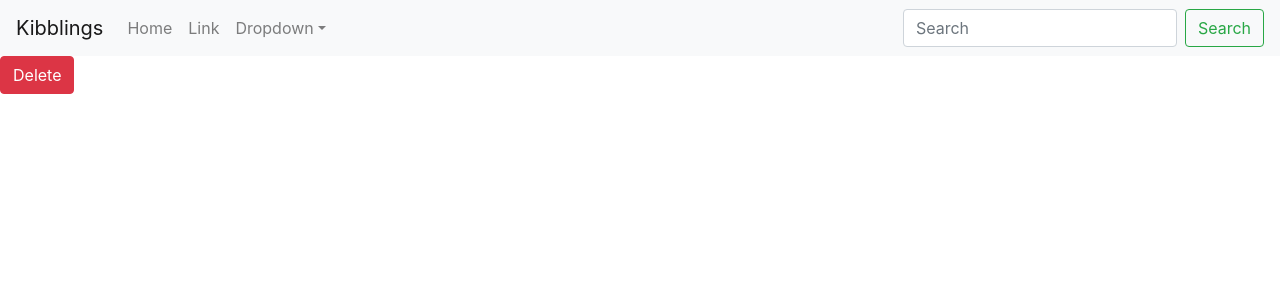
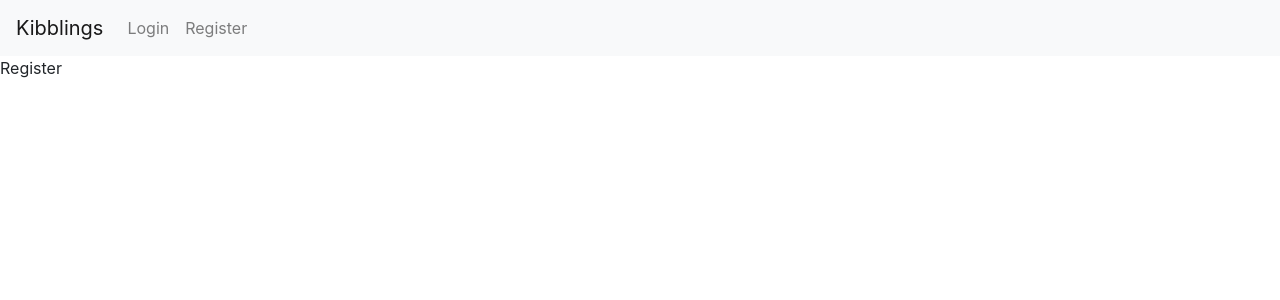
Before and after one commit to shakymary/kibblings, a React (Create React App) app in the folder client/: page /register in a window 1280 px wide. Shown: the top 300 px of the page. Built offline with nearby package versions, Linux system fonts and the light colour scheme.

Commit message:
added reactrouterdom and fix Navbar

```diff
--- a/client/package.json
+++ b/client/package.json
@@ -10,6 +10,7 @@
     "react": "^16.13.1",
     "react-bootstrap": "^1.3.0",
     "react-dom": "^16.13.1",
+    "react-router-dom": "^5.2.0",
     "react-scripts": "3.4.1"
   },
   "scripts": {
--- a/client/src/App.js
+++ b/client/src/App.js
@@ -1,13 +1,21 @@
 import React from "react";
 import NavBar from "./components/NavBar";
 import Btn from "./components/Button";
+import { BrowserRouter, Switch, Route } from "react-router-dom";
+import Register from "./components/Auth/Register";
+import Login from "./components/Auth/Login";
 
 function App() {
   return (
     <div className="App">
-      <NavBar />
-      {/* JumboTron Section??? */}
-      <Btn text="Delete" variant="danger"></Btn>
+      <BrowserRouter>
+        <NavBar />
+        <Switch>
+          <Route exact path="/" component={Btn} />
+          <Route path="/register" component={Register} />
+          <Route path="/login" component={Login} />
+        </Switch>
+      </BrowserRouter>
     </div>
   );
 }
--- /dev/null
+++ b/client/src/components/Auth/Login.js
@@ -0,0 +1,7 @@
+import React from "react";
+
+const Login = () => {
+  return <div>Login</div>;
+};
+
+export default Login;
--- /dev/null
+++ b/client/src/components/Auth/Register.js
@@ -0,0 +1,7 @@
+import React from "react";
+
+const Register = () => {
+  return <div>Register</div>;
+};
+
+export default Register;
--- a/client/src/components/NavBar.js
+++ b/client/src/components/NavBar.js
@@ -1,30 +1,19 @@
-import React from 'react';
-import { Navbar, Button, Nav, NavDropdown, Form, FormControl } from 'react-bootstrap';
+import React from "react";
+import { Navbar, Button, Nav, Form, FormControl } from "react-bootstrap";
 
 const NavBar = () => {
   return (
     <Navbar bg="light" expand="lg">
-            <Navbar.Brand href="#home">Kibblings</Navbar.Brand>
+      <Navbar.Brand href="/">Kibblings</Navbar.Brand>
       <Navbar.Toggle aria-controls="basic-navbar-nav" />
       <Navbar.Collapse id="basic-navbar-nav">
         <Nav className="mr-auto">
-                    <Nav.Link href="#home">Home</Nav.Link>
-                    <Nav.Link href="#link">Link</Nav.Link>
-                    <NavDropdown title="Dropdown" id="basic-nav-dropdown">
-                        <NavDropdown.Item href="#action/3.1">Action</NavDropdown.Item>
-                        <NavDropdown.Item href="#action/3.2">Another action</NavDropdown.Item>
-                        <NavDropdown.Item href="#action/3.3">Something</NavDropdown.Item>
-                        <NavDropdown.Divider />
-                        <NavDropdown.Item href="#action/3.4">Separated link</NavDropdown.Item>
-                    </NavDropdown>
+          <Nav.Link href="/login">Login</Nav.Link>
+          <Nav.Link href="/register">Register</Nav.Link>
         </Nav>
-                <Form inline>
-                    <FormControl type="text" placeholder="Search" className="mr-sm-2" />
-                    <Button variant="outline-success">Search</Button>
-                </Form>
       </Navbar.Collapse>
     </Navbar>
-    )
-}
+  );
+};
 
-export default NavBar
+export default NavBar;
```
Also changed, not shown: client/src/components/Auth/AuthOptions.js (added), 1 other file (tests, documents, lock files or other folders). Lines whose indentation alone changed are shown as unchanged.
